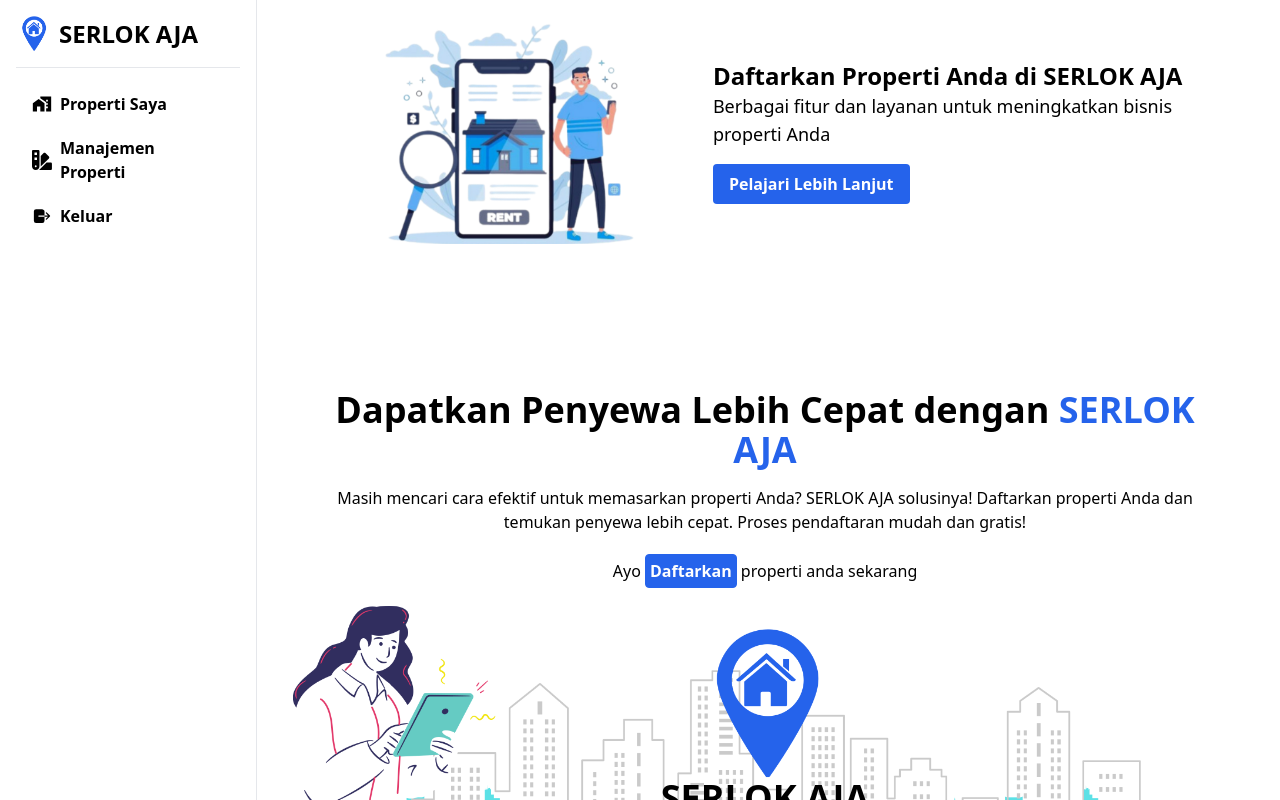
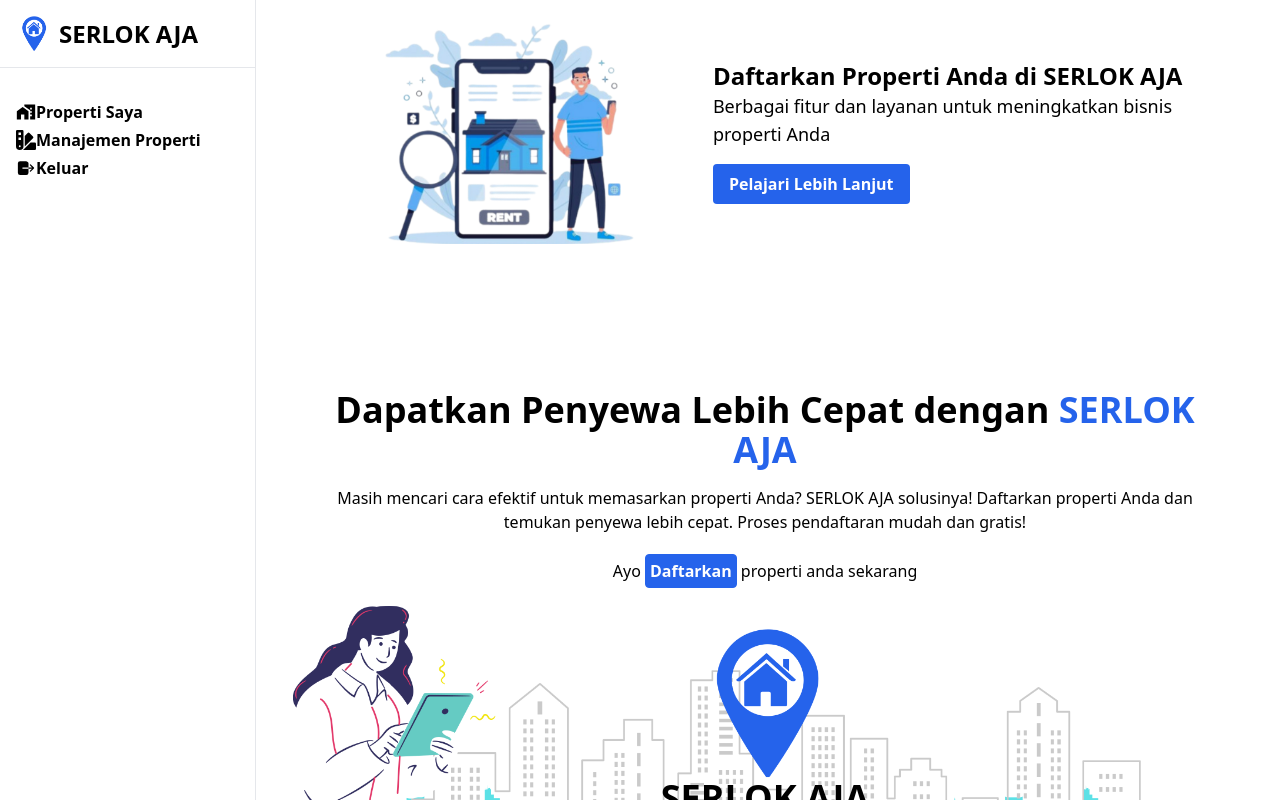
Before and after one commit to serlokaja/serlokaja, a Next.js app in the folder my-app/: page /dashboard-pemilik in a window 1280 px wide. Built offline with nearby package versions, Linux system fonts and the light colour scheme.

Commit message:
Update sidebar.tsx

```diff
--- a/my-app/src/components/sidebar.tsx
+++ b/my-app/src/components/sidebar.tsx
@@ -1,6 +1,6 @@
 "use client";
 import { MdHomeWork } from "react-icons/md";
-import { FaSwatchbook } from "react-icons/fa6";
+import { FaSwatchbook } from "react-icons/fa";
 import { FaUser } from "react-icons/fa";
 import { IoLogOut } from "react-icons/io5";
 import { usePathname } from "next/navigation";
@@ -8,9 +8,11 @@ import logo from "../assets/logo.png";
 import Link from "next/link";
 import Image from "next/image";
 import { Logout } from "@/app/action";
+import { useState } from "react";
 
-export default function Sidebar() {
+export default function Navbar() {
   const pathname = usePathname();
+  const [sidebarOpen, setSidebarOpen] = useState(false);
 
   const getMenuItemClass = (path: any) => {
     return path.includes(pathname) ? 'bg-blue-600 text-white' : 'text-black hover:bg-blue-600 hover:text-white';
@@ -21,49 +23,41 @@ export default function Sidebar() {
   };
 
   return (
-    <div className="drawer lg:drawer-open">
-      <input id="my-drawer-2" type="checkbox" className="drawer-toggle" />
-      <div className="drawer-content flex flex-col items-center justify-center border-r">
-        {/* Page content here */}
-        <label
-          htmlFor="my-drawer-2"
-          className="btn btn-primary drawer-button lg:hidden"
-        >
-          Open drawer
-        </label>
-      </div>
-      <div className="drawer-side">
-        <label
-          htmlFor="my-drawer-2"
-          aria-label="close sidebar"
-          className="drawer-overlay"
-        ></label>
-        <ul className="menu p-4 w-64 h-screen bg-white text-base-content">
-        <div className="logo flex items-center mb-4 border-b w-full">
-          <Image src={logo} alt="Kosyuk logo" width={35} height={35} className="mb-4" />
+    <div>
+      {/* Desktop Navbar */}
+      <div className="hidden lg:flex lg:flex-col lg:w-64 lg:fixed lg:h-full lg:border-r lg:border-gray-200 lg:bg-white">
+        <div className="logo flex items-center mb-4 border-b p-4">
+          <Image src={logo} alt="Kosyuk logo" width={35} height={35} />
           <Link href="/dashboard-pemilik">
-            <h1 className="text-2xl text-black font-sans font-bold ml-2 mb-4">
+            <h1 className="text-2xl text-black font-sans font-bold ml-2">
               SERLOK AJA
             </h1>
           </Link>
         </div>
+        <ul className="flex flex-col p-4">
           <li>
-            <a href="/properti-saya" className={`flex items-center font-bold text-base group mb-1 ${getMenuItemClass(['/properti-saya'])}`}>
+            <Link href="/properti-saya">
+              <a className={`flex items-center font-bold text-base group mb-1 ${getMenuItemClass(['/properti-saya'])}`}>
                 <MdHomeWork className={`w-5 h-5 ${getIconClass(['/properti-saya'])}`} />
                 Properti Saya
               </a>
+            </Link>
           </li>
           <li>
-            <a href="/manajemen-properti/pengajuan-sewa" className={`flex items-center font-bold text-base group mb-1 ${getMenuItemClass(['/manajemen-properti/pengajuan-sewa', '/manajemen-properti/penyewa'])}`}>
+            <Link href="/manajemen-properti/pengajuan-sewa">
+              <a className={`flex items-center font-bold text-base group mb-1 ${getMenuItemClass(['/manajemen-properti/pengajuan-sewa', '/manajemen-properti/penyewa'])}`}>
                 <FaSwatchbook className={`w-5 h-5 ${getIconClass(['/manajemen-properti/pengajuan-sewa', '/manajemen-properti/penyewa'])}`} />
                 Manajemen Properti
               </a>
+            </Link>
           </li>
           {/* <li>
-            <a href="/profil" className={`flex items-center font-bold text-base group mb-1 ${getMenuItemClass(['/profil'])}`}>
+            <Link href="/profil">
+              <a className={`flex items-center font-bold text-base group mb-1 ${getMenuItemClass(['/profil'])}`}>
                 <FaUser className={`w-5 h-5 ${getIconClass(['/profil'])}`} />
                 Profil
               </a>
+            </Link>
           </li> */}
           <li>
             <button onClick={() => Logout()} className={`flex items-center font-bold text-base group ${getMenuItemClass(['/logout'])}`}>
@@ -73,6 +67,73 @@ export default function Sidebar() {
           </li>
         </ul>
       </div>
+
+      {/* Mobile Navbar */}
+      <div className="lg:hidden flex flex-col h-screen">
+        <div className="flex items-center justify-between p-4 border-b bg-white">
+          <Image src={logo} alt="Kosyuk logo" width={35} height={35} />
+          <button onClick={() => setSidebarOpen(true)} className="text-black focus:outline-none">
+            <svg xmlns="http://www.w3.org/2000/svg" className="w-6 h-6" fill="none" viewBox="0 0 24 24" stroke="currentColor">
+              <path strokeLinecap="round" strokeLinejoin="round" strokeWidth="2" d="M4 6h16M4 12h16m-7 6h7" />
+            </svg>
+          </button>
+        </div>
+        {/* Sidebar Drawer */}
+        <div className={`fixed inset-0 bg-gray-800 bg-opacity-75 z-40 transition-transform transform ${sidebarOpen ? 'translate-x-0' : 'translate-x-full'}`}>
+          <div className="w-64 h-full bg-white p-4">
+            <div className="flex items-center mb-4 border-b">
+              <Image src={logo} alt="Kosyuk logo" width={35} height={35} />
+              <Link href="/dashboard-pemilik">
+                <h1 className="text-2xl text-black font-sans font-bold ml-2">
+                  SERLOK AJA
+                </h1>
+              </Link>
+            </div>
+            <ul className="flex flex-col">
+              <li>
+                <Link href="/properti-saya">
+                  <a className={`flex items-center font-bold text-base group mb-1 ${getMenuItemClass(['/properti-saya'])}`}>
+                    <MdHomeWork className={`w-5 h-5 ${getIconClass(['/properti-saya'])}`} />
+                    Properti Saya
+                  </a>
+                </Link>
+              </li>
+              <li>
+                <Link href="/manajemen-properti/pengajuan-sewa">
+                  <a className={`flex items-center font-bold text-base group mb-1 ${getMenuItemClass(['/manajemen-properti/pengajuan-sewa', '/manajemen-properti/penyewa'])}`}>
+                    <FaSwatchbook className={`w-5 h-5 ${getIconClass(['/manajemen-properti/pengajuan-sewa', '/manajemen-properti/penyewa'])}`} />
+                    Manajemen Properti
+                  </a>
+                </Link>
+              </li>
+              {/* <li>
+                <Link href="/profil">
+                  <a className={`flex items-center font-bold text-base group mb-1 ${getMenuItemClass(['/profil'])}`}>
+                    <FaUser className={`w-5 h-5 ${getIconClass(['/profil'])}`} />
+                    Profil
+                  </a>
+                </Link>
+              </li> */}
+              <li>
+                <button onClick={() => Logout()} className={`flex items-center font-bold text-base group ${getMenuItemClass(['/logout'])}`}>
+                  <IoLogOut className={`w-5 h-5 ${getIconClass(['/logout'])}`} />
+                  Keluar
+                </button>
+              </li>
+            </ul>
+            <button onClick={() => setSidebarOpen(false)} className="absolute top-4 right-4 text-white">
+              <svg xmlns="http://www.w3.org/2000/svg" className="w-6 h-6" fill="none" viewBox="0 0 24 24" stroke="currentColor">
+                <path strokeLinecap="round" strokeLinejoin="round" strokeWidth="2" d="M6 18L18 6M6 6l12 12" />
+              </svg>
+            </button>
+          </div>
+        </div>
+      </div>
+
+      {/* Main content */}
+      <main className="lg:pl-64 p-4">
+        {/* Your main content goes here */}
+      </main>
     </div>
   );
 }
```
Lines whose indentation alone changed are shown as unchanged.
